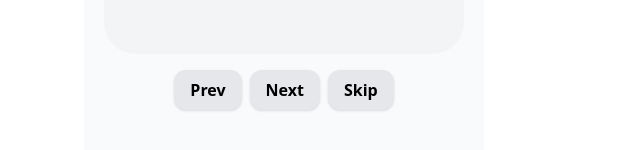
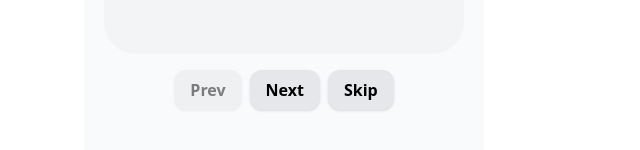
Before and after one commit to Noddyhub/Noddy-FE, a React (Vite) app in the folder frontend-dashboard/: page /instruction-page/page-1 in a window 1280 px wide. Shown: the part 490-640 px from the top of the page, without its empty margins (356-996 px from the left). Built offline with nearby package versions, Linux system fonts and the light colour scheme.

Commit message:
feat: 양 끝 페이지에서 버튼 비활성화 #43

```diff
--- a/frontend-dashboard/src/layouts/InstructionPageLayout.jsx
+++ b/frontend-dashboard/src/layouts/InstructionPageLayout.jsx
@@ -38,12 +38,14 @@ export default function InstructionPageLayout() {
         <div className="my-4 flex gap-2">
           <button
             onClick={goToPreviousPage}
+            disabled={currentIndex === 0}
             className="cursor-pointer rounded-xl bg-gray-200 px-4 py-2 font-bold shadow disabled:opacity-50 dark:bg-gray-800 dark:text-white"
           >
             Prev
           </button>
           <button
             onClick={goToNextPage}
+            disabled={currentIndex === pageOrder.length - 1}
             className="cursor-pointer rounded-xl bg-gray-200 px-4 py-2 font-bold shadow disabled:opacity-50 dark:bg-gray-800 dark:text-white"
           >
             Next
```
